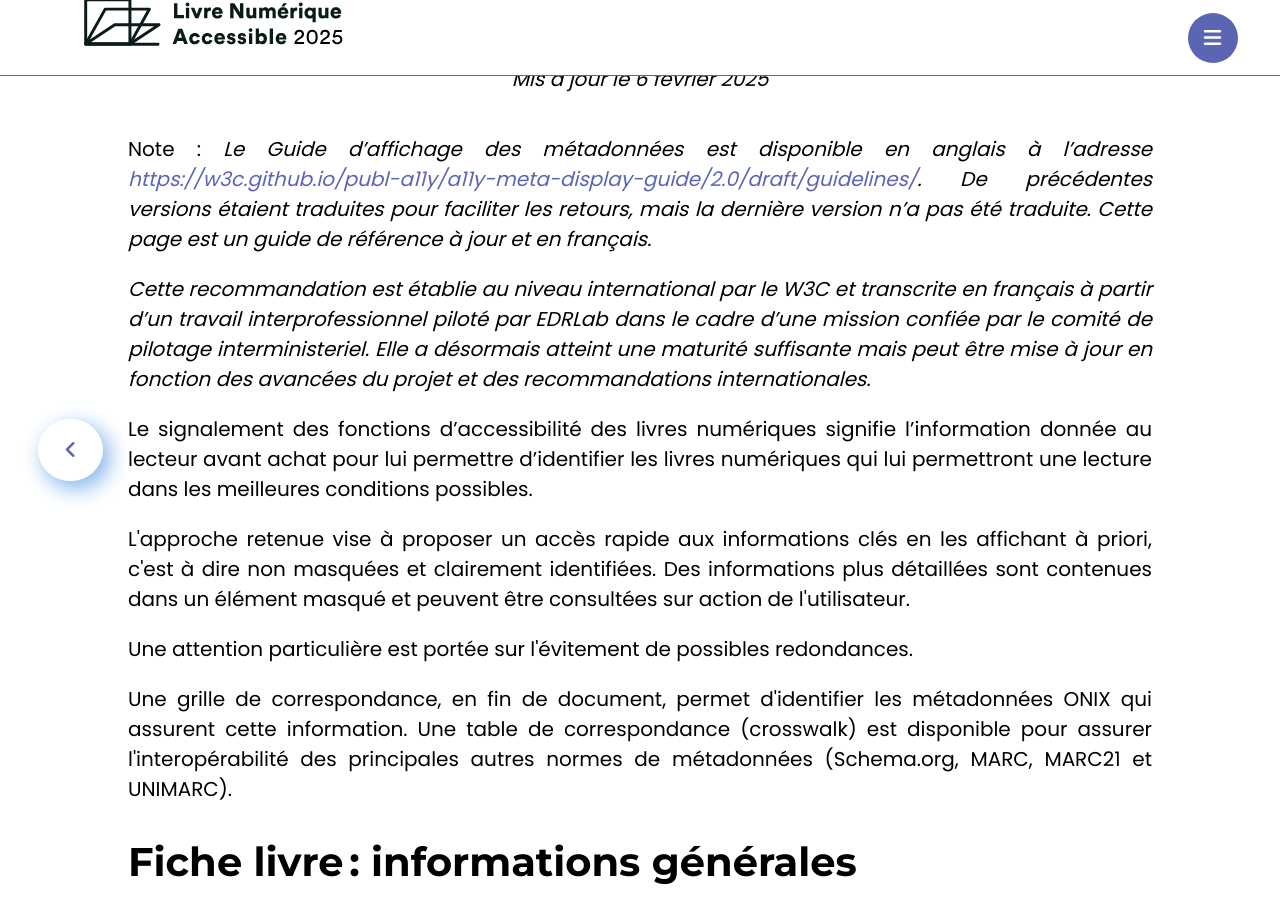
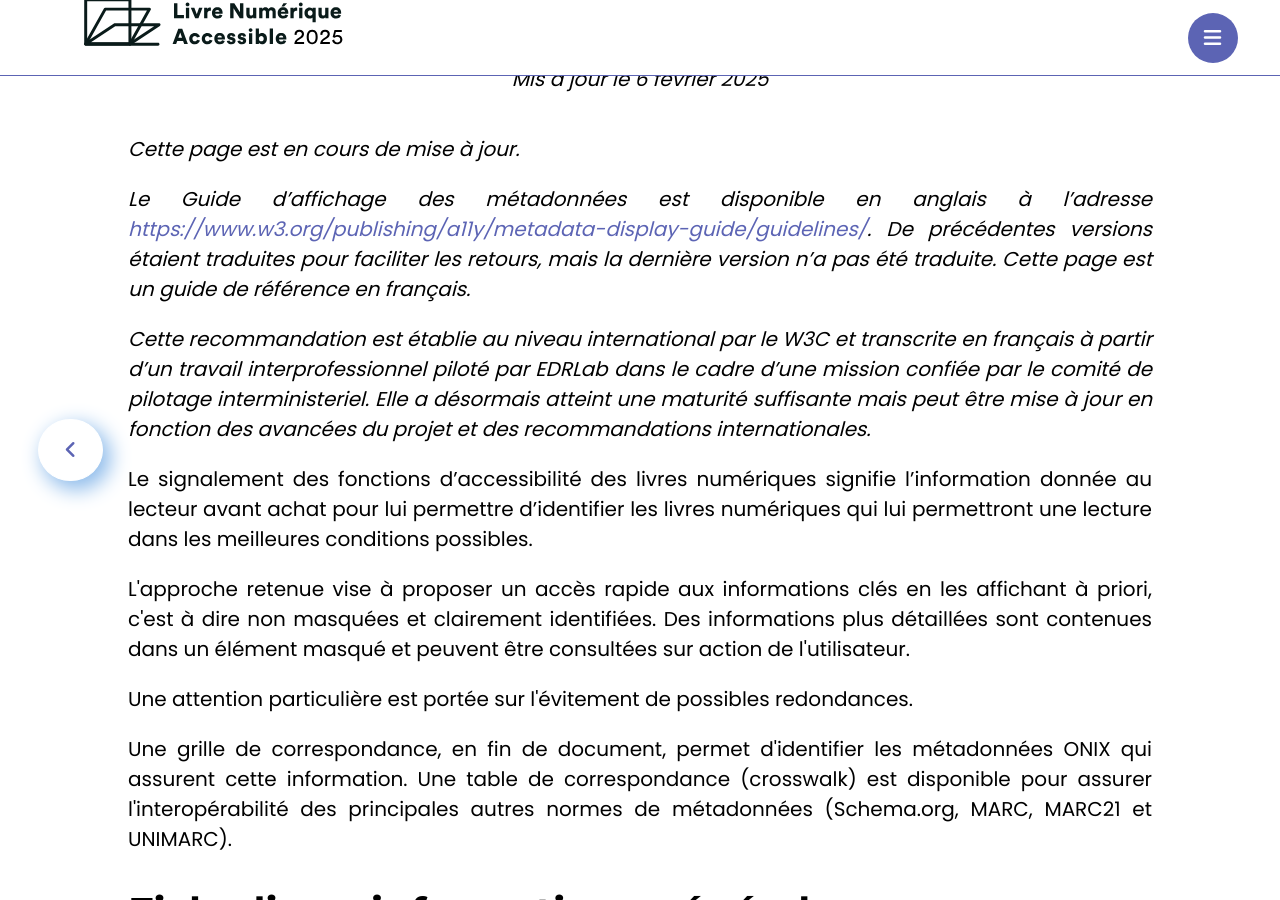
Before and after one commit to edition-accessible/lina25, a Jekyll site: the page built from ressources/Informer.md, in a window 1280 px wide and 900 px high, scrolled down 724 px. Built offline with Jekyll 4.4.1, drawn with Linux system fonts in a browser that asks for light colours; nearby versions of some CDN libraries; comment, search, counter and statistics services are not loaded; some of the changed text lies outside the part shown.

Commit message:
en cours de mise à jour

```diff
--- a/ressources/Informer.md
+++ b/ressources/Informer.md
@@ -9,7 +9,9 @@ draft: false
 
 <div markdown = "1" id="principes">
 
-Note : *Le Guide d'affichage des métadonnées est disponible en anglais à l'adresse <a href="https://w3c.github.io/publ-a11y/a11y-meta-display-guide/2.0/draft/guidelines/">https://w3c.github.io/publ-a11y/a11y-meta-display-guide/2.0/draft/guidelines/</a>. De précédentes versions étaient traduites pour faciliter les retours, mais la dernière version n'a pas été traduite. Cette page est un guide de référence à jour et en français.*
+*Cette page est en cours de mise à jour.*
+
+*Le Guide d'affichage des métadonnées est disponible en anglais à l'adresse <a href="https://www.w3.org/publishing/a11y/metadata-display-guide/guidelines/">https://www.w3.org/publishing/a11y/metadata-display-guide/guidelines/</a>. De précédentes versions étaient traduites pour faciliter les retours, mais la dernière version n'a pas été traduite. Cette page est un guide de référence en français.*
 
 *Cette recommandation est établie au niveau international par le W3C et transcrite en français à partir d’un travail interprofessionnel piloté par EDRLab dans le cadre d’une mission confiée par le comité de pilotage interministeriel. Elle a désormais atteint une maturité suffisante mais peut être mise à jour en fonction des avancées du projet et des recommandations internationales.*
 
@@ -59,11 +61,7 @@ La langue principale du contenu permet au lecteur de s’assurer qu’il pourra
 * Si aucune des informations n’est fournie, afficher&#8239;: <strong>Aucune information sur l’accessibilité n’est disponible</strong>. Il est conseillé de préciser les informations suivantes :
   * <em>peut ne pas être entièrement lisible en voix de synthèse et braille</em> ;
   * <em>les possibilités d'adaptation de l'affichage ne sont pas connue</em> ;
-  * <em>aucune conformité déclarée</em>.
 * Si une ou plusieurs des informations ci-dessous sont présentes, elles devraient être regroupées sous un niveau de titre logique. L’intitulé de ce titre devrait être <strong>Accessibilité</strong> ou <strong>Informations d’accessibilité</strong>. Le pictogramme de l’homme de Vitruve pourra être utilisé en complément.
-
-<p>Chaque tableau indique une catégorie d'information qui peuvent être affichées sur une seule ligne ou regroupées sous l'intitulé correspondant. Les intitulés des catégories peuvent être repris ou omis.</p>
-<p>Les éléments d'importance forte devraient toujours être affichés et visibles sans action spécifique de l'utilisateur. Les autres éléments peuvent être masqués et disponibles seulement après action de l'utilisateur (élément détail, tooltip, popup ou lien vers une portion plus lointaine de la page web). Certains éléments peuvent ne pas être affichés si une conformité est déclarée.</p>
 
 <details>
 <summary>Note sur l'usage des pictogrammes</summary>
@@ -78,6 +76,10 @@ La langue principale du contenu permet au lecteur de s’assurer qu’il pourra
 </ul>
 
 </details>
+
+
+<p>Chaque tableau indique une catégorie d'information qui peuvent être affichées sur une seule ligne ou regroupées sous l'intitulé correspondant. Les intitulés des catégories peuvent être repris ou omis.</p>
+<p>Les éléments d'importance forte devraient toujours être affichés et visibles sans action spécifique de l'utilisateur. Les autres éléments peuvent être masqués et disponibles seulement après action de l'utilisateur (élément détail, tooltip, popup ou lien vers une portion plus lointaine de la page web). Certains éléments peuvent ne pas être affichés si une conformité est déclarée.</p>
 
 <h4>Modes de lecture</h4>
 <table  class="zebra">
```
